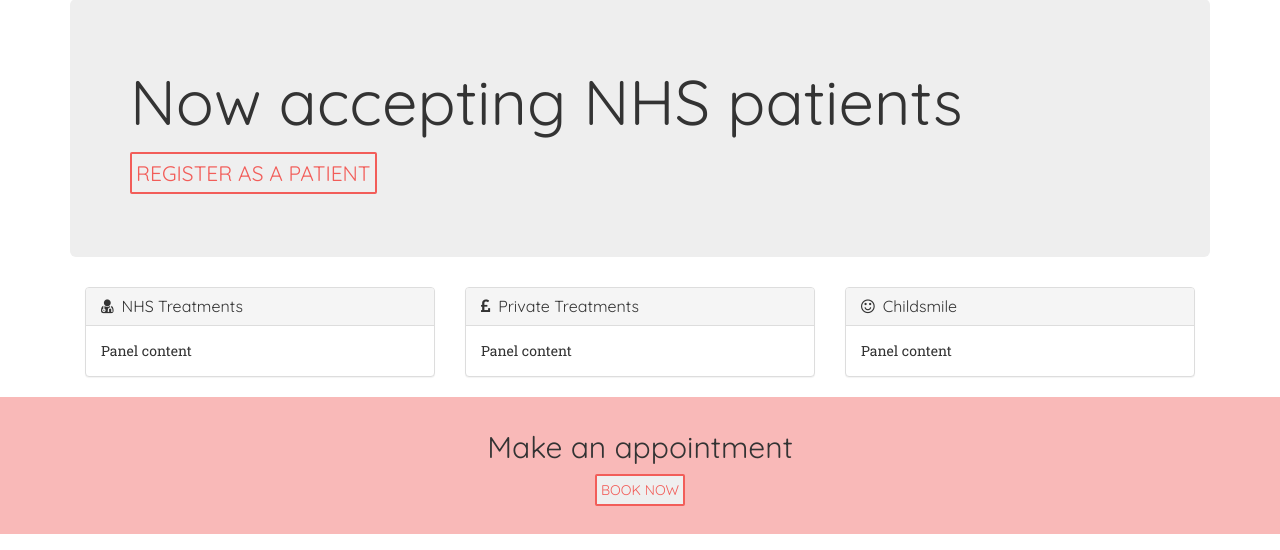
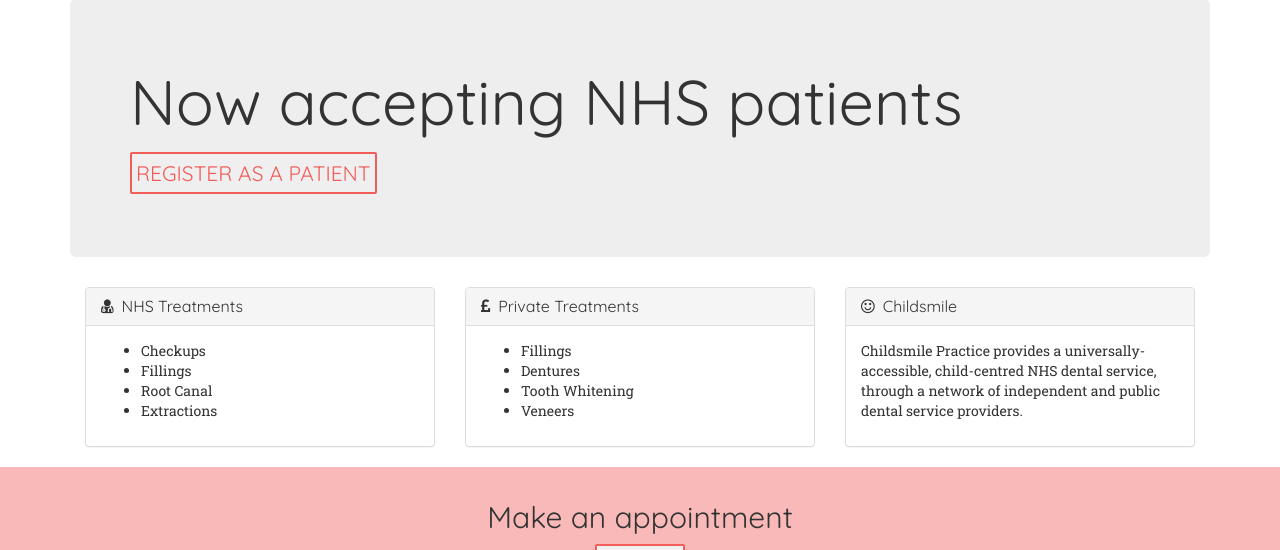
Before and after one commit to janewilson90/muchty, a PHP site: page / in a window 1280 px wide. Shown: the part 104-654 px from the top of the page. Run offline with PHP 8.4, Linux system fonts and the light colour scheme; some libraries are stand-ins or nearby versions.

Commit message:
Treatments and childsmile

```diff
--- a/index.php
+++ b/index.php
@@ -20,7 +20,12 @@
                 <h3 class="panel-title"><i class="fa fa-user-md"></i>NHS Treatments</h3>
               </div>
               <div class="panel-body">
-                Panel content
+                <ul class="treatments">
+                  <li>Checkups</li>
+                  <li>Fillings</li>
+                  <li>Root Canal</li>
+                  <li>Extractions</li>
+                </ul>
               </div>
             </div>
           </div>
@@ -30,7 +35,12 @@
                 <h3 class="panel-title"><i class="fa fa-gbp"></i>Private Treatments</h3>
               </div>
               <div class="panel-body">
-                Panel content
+                <ul class="treatments">
+                  <li>Fillings</li>
+                  <li>Dentures</li>
+                  <li>Tooth Whitening</li>
+                  <li>Veneers</li>
+                </ul>
               </div>
             </div>
           </div>
@@ -40,7 +50,7 @@
                 <h3 class="panel-title"><i class="fa fa-smile-o"></i>Childsmile</h3>
               </div>
               <div class="panel-body">
-                Panel content
+                <p>Childsmile Practice provides a universally-accessible, child-centred NHS dental service, through a network of independent and public dental service providers.</p>
               </div>
             </div>
           </div>
```
